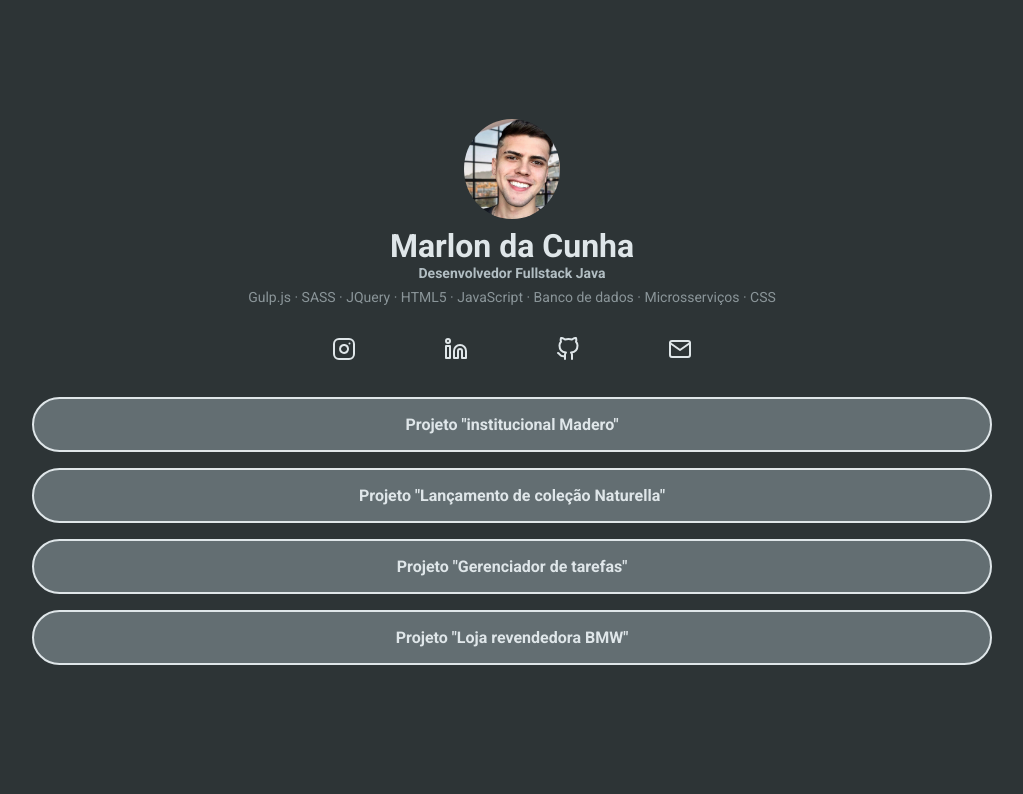
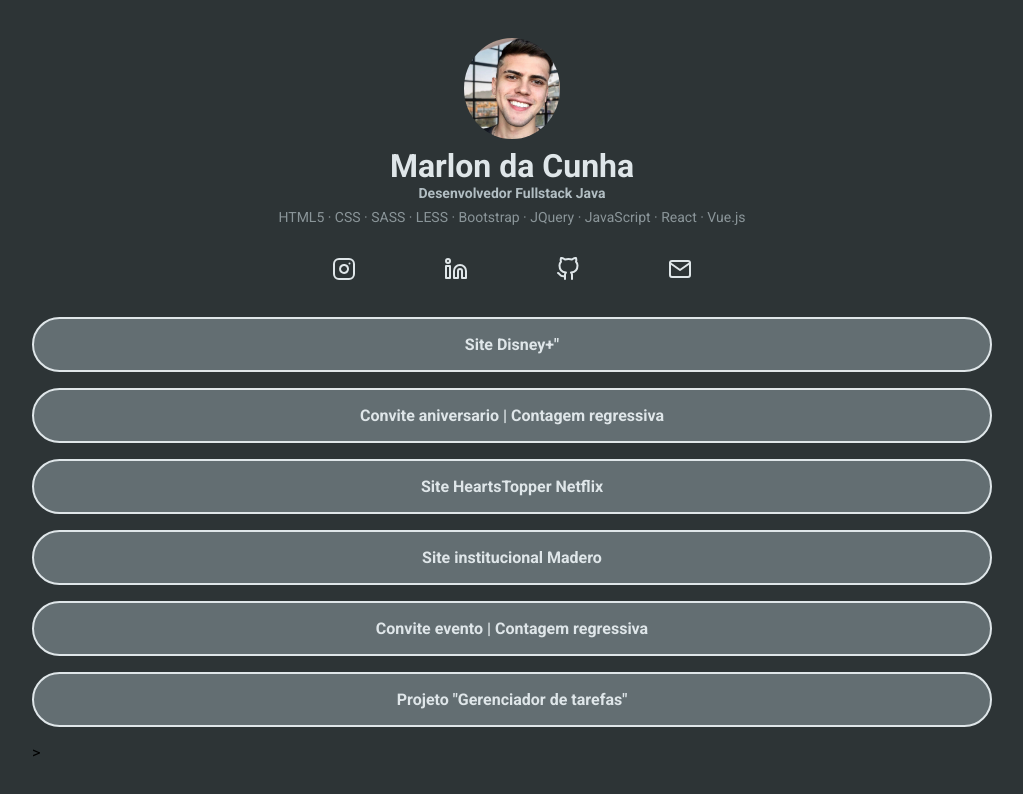
Before and after one commit to marloncunhabr/Portfolio_link, a website: page index.html in a window 1280 px wide. Shown: the whole page, without its empty margins (128-1151 px from the left). Drawn offline with Linux system fonts and the light colour scheme.

Commit message:
novas links

```diff
--- a/index.html
+++ b/index.html
@@ -18,7 +18,7 @@
             <div class="profile-bio">
                 <h1 class="profile-bio-name">Marlon da Cunha</h1>
                 <h2 class="profile-bio-subtitle">Desenvolvedor Fullstack Java</h2>
-                <p class="profile-bio-description">Gulp.js · SASS · JQuery · HTML5 · JavaScript · Banco de dados · Microsserviços · CSS</p>
+                <p class="profile-bio-description">HTML5 · CSS · SASS · LESS · Bootstrap · JQuery · JavaScript · React · Vue.js</p>
             </div>
         </header>
         <nav>
@@ -49,25 +49,35 @@
         <nav>
             <ul class="projects-list">
                 <li class="projects-list-itens">
-                    <a href="https://madero-restaurante.vercel.app/">
-                        Projeto "institucional Madero"
+                    <a href="https://clone-dineyplus.vercel.app/">
+                        Site Disney+"
                     </a>
                 </li>
                 <li class="projects-list-itens">
-                    <a href="https://naturella-fashion.vercel.app/">
-                        Projeto "Lançamento de coleção Naturella"
+                    <a href="https://aniversario2-six.vercel.app/#">
+                        Convite aniversario | Contagem regressiva
+                    </a>
+                </li>
+                <li class="projects-list-itens">
+                    <a href="https://heartstopperbr.vercel.app/">
+                        Site HeartsTopper Netflix
+                    </a>
+                </li>
+                <li class="projects-list-itens">
+                    <a href="https://madero-restaurante.vercel.app/">
+                        Site institucional Madero
+                    </a>
+                </li>
+                <li class="projects-list-itens">
+                    <a href="https://talks-event.vercel.app/">
+                        Convite evento | Contagem regressiva
                     </a>
                 </li>
                 <li class="projects-list-itens">
                     <a href="https://checkorg.vercel.app/">
                         Projeto "Gerenciador de tarefas"
                     </a>
-                </li>
-                <li class="projects-list-itens">
-                    <a href="https://bmwmotors-seven.vercel.app/">
-                        Projeto "Loja revendedora BMW"
-                    </a>
-                </li>
+                </li>>
             </ul>
         </nav>
     </div>
```
